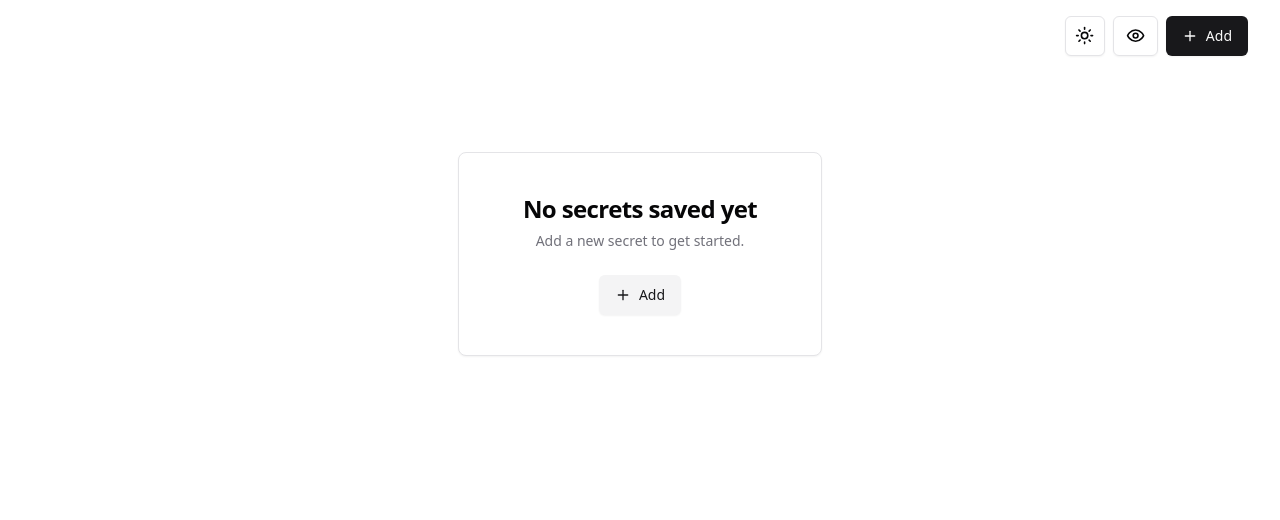
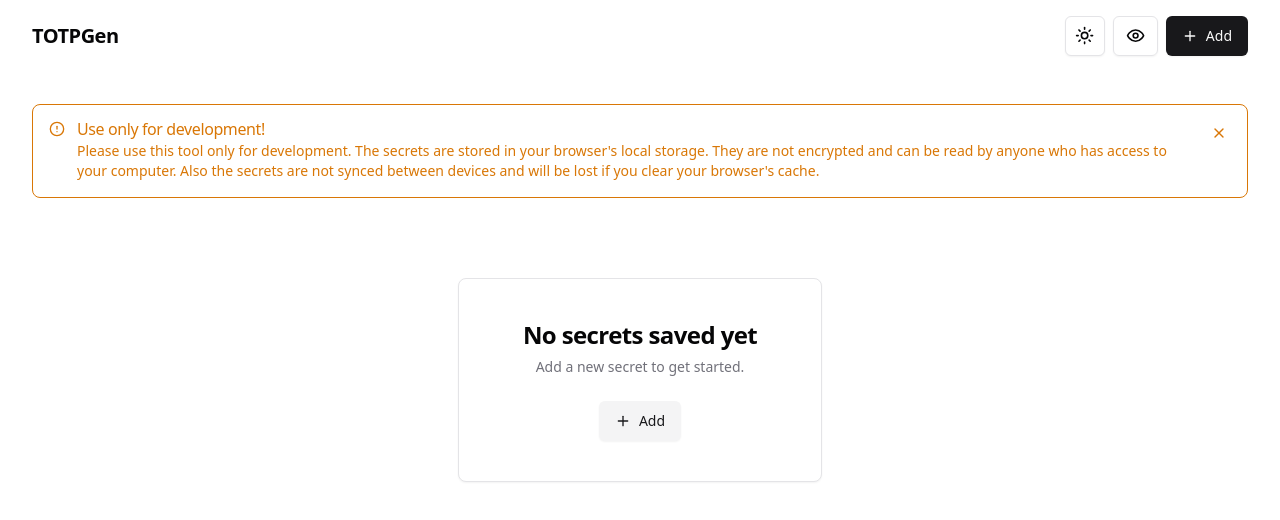
Before and after one commit to K1NXZ/TOTPGen, a React (Vite) app: page / in a window 1280 px wide. Shown: the top 520 px of the page. Built offline with nearby package versions, Linux system fonts and the light colour scheme.

Commit message:
refactored into components and pages: - added secret grid - added main page
- added ui store
- added disclaimer

```diff
--- a/src/app.tsx
+++ b/src/app.tsx
@@ -1,87 +1,18 @@
-import { AnimatePresence, motion } from "framer-motion"
-import { Plus } from "lucide-react"
+import { Toaster } from "@/components/ui/toaster"
+import { AddSecretDialogProvider } from "@/components/providers/add-secret-provider"
+import { ThemeProvider } from "@/components/providers/theme-provider"
 
-import { Secret, useSecretStore } from "@/lib/stores/secret.store"
-import { Button } from "@/components/ui/button"
-import {
-  Card,
-  CardContent,
-  CardDescription,
-  CardFooter,
-  CardHeader,
-  CardTitle,
-} from "@/components/ui/card"
-import { Toaster } from "@/components/ui/toaster"
-import { MainLayout } from "@/components/layouts/main-layout"
-import {
-  AddSecretDialogProvider,
-  useAddSecretDialog,
-} from "@/components/providers/add-secret-provider"
-import { ThemeProvider } from "@/components/providers/theme-provider"
-import { SecretCard } from "@/components/shared/secret-card"
+import { MainPage } from "./pages/main-page"
 
 function App() {
-  const secretState = useSecretStore()
-
   return (
     <ThemeProvider defaultTheme="system" storageKey="ui-theme">
       <AddSecretDialogProvider>
-        <MainLayout>
-          <AnimatePresence>
-            {secretState.secrets.length > 0 ? (
-              <SecretsGrid secrets={secretState.secrets} />
-            ) : (
-              <Empty />
-            )}
-          </AnimatePresence>
-        </MainLayout>
+        <MainPage />
         <Toaster />
       </AddSecretDialogProvider>
     </ThemeProvider>
   )
 }
 
-function SecretsGrid({ secrets }: { secrets: Secret[] }) {
-  return (
-    <div className="grid grid-cols-1 gap-8 py-4 sm:grid-cols-2 md:py-8 lg:grid-cols-3 xl:grid-cols-4">
-      {secrets.map((secret) => (
-        <SecretCard key={secret.id} secret={secret} />
-      ))}
-    </div>
-  )
-}
-
-function Empty() {
-  const { setOpen } = useAddSecretDialog()
-  return (
-    <motion.div
-      initial={{ opacity: 0 }}
-      animate={{ opacity: 1 }}
-      exit={{ opacity: 0 }}
-    >
-      <Card className="mx-auto mt-20 w-fit">
-        <CardContent className="px-10 py-4">
-          <CardHeader>
-            <CardTitle className="text-center font-headline text-2xl font-bold tracking-tight text-foreground">
-              No secrets saved yet
-            </CardTitle>
-            <CardDescription className="text-center text-muted-foreground">
-              Add a new secret to get started.
-            </CardDescription>
-          </CardHeader>
-          <CardFooter className="justify-center">
-            <Button
-              variant="secondary"
-              className="gap-2"
-              onClick={() => setOpen(true)}
-            >
-              <Plus className="h-4 w-4" /> Add
-            </Button>
-          </CardFooter>
-        </CardContent>
-      </Card>
-    </motion.div>
-  )
-}
-
 export default App
--- a/src/components/layouts/main-layout.tsx
+++ b/src/components/layouts/main-layout.tsx
@@ -23,7 +23,8 @@ export function MainLayout({ children }: { children: React.ReactNode }) {
 
   return (
     <>
-      <header className="container mx-auto flex items-center justify-end py-4">
+      <header className="container mx-auto flex items-center justify-between py-4">
+        <div className="text-xl font-bold tracking-tight">TOTPGen</div>
         <div className="flex gap-2">
           <ThemeToggle />
           <TooltipProvider>
@@ -43,7 +44,7 @@ export function MainLayout({ children }: { children: React.ReactNode }) {
                 </Toggle>
               </TooltipTrigger>
               <TooltipContent>
-                <p>Toggle Secrets</p>
+                <p>Toggle token visibility</p>
               </TooltipContent>
             </Tooltip>
           </TooltipProvider>
--- /dev/null
+++ b/src/components/shared/disclaimer.tsx
@@ -0,0 +1,47 @@
+import { motion } from "framer-motion"
+import { AlertCircle, X } from "lucide-react"
+
+import { useUIStore } from "@/lib/stores/ui.store"
+import { Alert, AlertDescription, AlertTitle } from "@/components/ui/alert"
+import { Button } from "@/components/ui/button"
+
+export function Disclaimer() {
+  const uiState = useUIStore()
+
+  if (!uiState.disclaimer) {
+    return null
+  }
+
+  return (
+    <motion.div
+      initial={{ opacity: 0 }}
+      animate={{ opacity: 1 }}
+      exit={{ opacity: 0 }}
+    >
+      <Alert className="mb-4 mt-8 border-amber-600 pr-14">
+        <AlertCircle className="h-4 w-4 stroke-amber-600" />
+        <AlertTitle className="text-amber-600">
+          Use only for development!
+        </AlertTitle>
+        <AlertDescription className="text-amber-600">
+          Please use this tool only for development. The secrets are stored in
+          your browser's local storage. They are not encrypted and can be read
+          by anyone who has access to your computer. Also the secrets are not
+          synced between devices and will be lost if you clear your browser's
+          cache.
+        </AlertDescription>
+        <div className="absolute right-2 top-2">
+          <Button
+            size="icon"
+            variant="ghost"
+            className="text-amber-600 hover:bg-amber-500/20 hover:text-amber-600"
+            onClick={() => uiState.toggleDisclaimer()}
+          >
+            <X className="h-4 w-4" />
+            <span className="sr-only">Close</span>
+          </Button>
+        </div>
+      </Alert>
+    </motion.div>
+  )
+}
--- a/src/components/shared/secret-card.tsx
+++ b/src/components/shared/secret-grid.tsx
@@ -7,6 +7,7 @@ import {
   KeyRound,
   Link2,
   MoreHorizontal,
+  Plus,
   QrCode,
   Trash2,
 } from "lucide-react"
@@ -46,6 +47,21 @@ import {
   TooltipTrigger,
 } from "@/components/ui/tooltip"
 import { toast } from "@/components/ui/use-toast"
+import { useAddSecretDialog } from "@/components/providers/add-secret-provider"
+
+export function SecretGrid({ secrets }: { secrets: Secret[] }) {
+  if (secrets.length === 0) {
+    return <EmptyGrid />
+  }
+
+  return (
+    <div className="grid grid-cols-1 gap-8 py-4 sm:grid-cols-2 md:py-8 lg:grid-cols-3 xl:grid-cols-4">
+      {secrets.map((secret) => (
+        <SecretCard key={secret.id} secret={secret} />
+      ))}
+    </div>
+  )
+}
 
 export function SecretCard({ secret }: { secret: Secret }) {
   const secretState = useSecretStore()
@@ -152,7 +168,7 @@ export function SecretCard({ secret }: { secret: Secret }) {
         <Card className="h-full rounded-md">
           <CardHeader className="flex flex-row items-start justify-between py-1 pl-4 pr-2.5">
             <div className="flex flex-col py-2">
-              <CardTitle className="font-headline text-lg font-semibold tracking-tight">
+              <CardTitle className="text-lg font-semibold tracking-tight">
                 {secret.options.issuer}
               </CardTitle>
               <CardDescription className="text-sm">
@@ -309,7 +325,7 @@ function CardSekeleton() {
       <Skeleton className="rounded-md border bg-transparent">
         <CardHeader className="flex flex-row items-start justify-between py-1 pl-4 pr-2.5">
           <div className="flex flex-col gap-1 py-2">
-            <CardTitle className="font-headline text-lg font-semibold tracking-tight">
+            <CardTitle className="text-lg font-semibold tracking-tight">
               <Skeleton className="h-3 w-24" />
             </CardTitle>
             <CardDescription className="text-sm">
@@ -328,3 +344,36 @@ function CardSekeleton() {
     </motion.div>
   )
 }
+
+function EmptyGrid() {
+  const { setOpen } = useAddSecretDialog()
+  return (
+    <motion.div
+      initial={{ opacity: 0 }}
+      animate={{ opacity: 1 }}
+      exit={{ opacity: 0 }}
+    >
+      <Card className="mx-auto mt-20 w-fit">
+        <CardContent className="px-10 py-4">
+          <CardHeader>
+            <CardTitle className="text-center text-2xl font-bold tracking-tight text-foreground">
+              No secrets saved yet
+            </CardTitle>
+            <CardDescription className="text-center text-muted-foreground">
+              Add a new secret to get started.
+            </CardDescription>
+          </CardHeader>
+          <CardFooter className="justify-center">
+            <Button
+              variant="secondary"
+              className="gap-2"
+              onClick={() => setOpen(true)}
+            >
+              <Plus className="h-4 w-4" /> Add
+            </Button>
+          </CardFooter>
+        </CardContent>
+      </Card>
+    </motion.div>
+  )
+}
--- /dev/null
+++ b/src/components/ui/alert.tsx
@@ -0,0 +1,59 @@
+import * as React from "react"
+import { cva, type VariantProps } from "class-variance-authority"
+
+import { cn } from "@/lib/utils"
+
+const alertVariants = cva(
+  "relative w-full rounded-lg border p-4 [&>svg~*]:pl-7 [&>svg+div]:translate-y-[-3px] [&>svg]:absolute [&>svg]:left-4 [&>svg]:top-4 [&>svg]:text-foreground",
+  {
+    variants: {
+      variant: {
+        default: "bg-background text-foreground",
+        destructive:
+          "border-destructive/50 text-destructive dark:border-destructive [&>svg]:text-destructive",
+      },
+    },
+    defaultVariants: {
+      variant: "default",
+    },
+  }
+)
+
+const Alert = React.forwardRef<
+  HTMLDivElement,
+  React.HTMLAttributes<HTMLDivElement> & VariantProps<typeof alertVariants>
+>(({ className, variant, ...props }, ref) => (
+  <div
+    ref={ref}
+    role="alert"
+    className={cn(alertVariants({ variant }), className)}
+    {...props}
+  />
+))
+Alert.displayName = "Alert"
+
+const AlertTitle = React.forwardRef<
+  HTMLParagraphElement,
+  React.HTMLAttributes<HTMLHeadingElement>
+>(({ className, ...props }, ref) => (
+  <h5
+    ref={ref}
+    className={cn("mb-1 font-medium leading-none tracking-tight", className)}
+    {...props}
+  />
+))
+AlertTitle.displayName = "AlertTitle"
+
+const AlertDescription = React.forwardRef<
+  HTMLParagraphElement,
+  React.HTMLAttributes<HTMLParagraphElement>
+>(({ className, ...props }, ref) => (
+  <div
+    ref={ref}
+    className={cn("text-sm [&_p]:leading-relaxed", className)}
+    {...props}
+  />
+))
+AlertDescription.displayName = "AlertDescription"
+
+export { Alert, AlertTitle, AlertDescription }
--- /dev/null
+++ b/src/lib/stores/ui.store.ts
@@ -0,0 +1,22 @@
+import { create } from "zustand"
+import { devtools, persist } from "zustand/middleware"
+
+interface UIState {
+  disclaimer: boolean
+  toggleDisclaimer: () => void
+}
+
+export const useUIStore = create<UIState>()(
+  devtools(
+    persist(
+      (set) => ({
+        disclaimer: true,
+        toggleDisclaimer: () =>
+          set((state) => ({
+            disclaimer: !state.disclaimer,
+          })),
+      }),
+      { name: "ui-store" }
+    )
+  )
+)
--- a/src/main.tsx
+++ b/src/main.tsx
@@ -3,7 +3,6 @@ import App from "@/app"
 import ReactDOM from "react-dom/client"
 
 import "@fontsource-variable/inter"
-import "@fontsource-variable/montserrat"
 import "@/globals.css"
 import "@fontsource-variable/roboto-mono"
 
--- /dev/null
+++ b/src/pages/main-page.tsx
@@ -0,0 +1,19 @@
+import { AnimatePresence } from "framer-motion"
+
+import { useSecretStore } from "@/lib/stores/secret.store"
+import { MainLayout } from "@/components/layouts/main-layout"
+import { Disclaimer } from "@/components/shared/disclaimer"
+import { SecretGrid } from "@/components/shared/secret-grid"
+
+export function MainPage() {
+  const secretState = useSecretStore()
+
+  return (
+    <MainLayout>
+      <AnimatePresence>
+        <Disclaimer />
+        <SecretGrid secrets={secretState.secrets} />
+      </AnimatePresence>
+    </MainLayout>
+  )
+}
```
